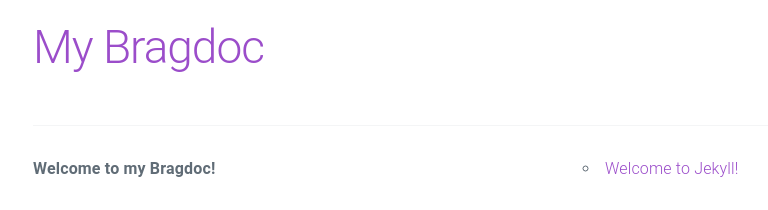
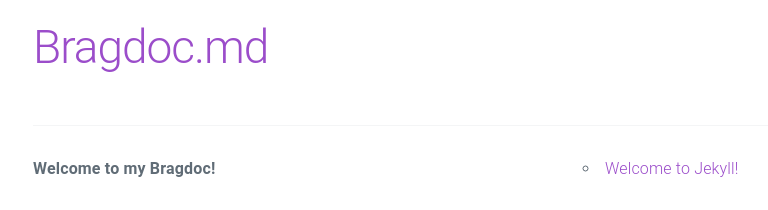
Before and after one commit to joeljuca/bragdoc, a Jekyll site: the page built from index.md, in a window 1280 px wide. Shown: the top 210 px of the page, without its empty margins (67-835 px from the left). Built offline with Jekyll 4.4.1, drawn with Linux system fonts in a browser that asks for light colours.

```diff
--- a/_config.yml
+++ b/_config.yml
@@ -1,4 +1,4 @@
-title: My Bragdoc
+title: Bragdoc.md
 description: Bragdoc of Joel Jucá
 author:
   name: Joel Jucá
```
